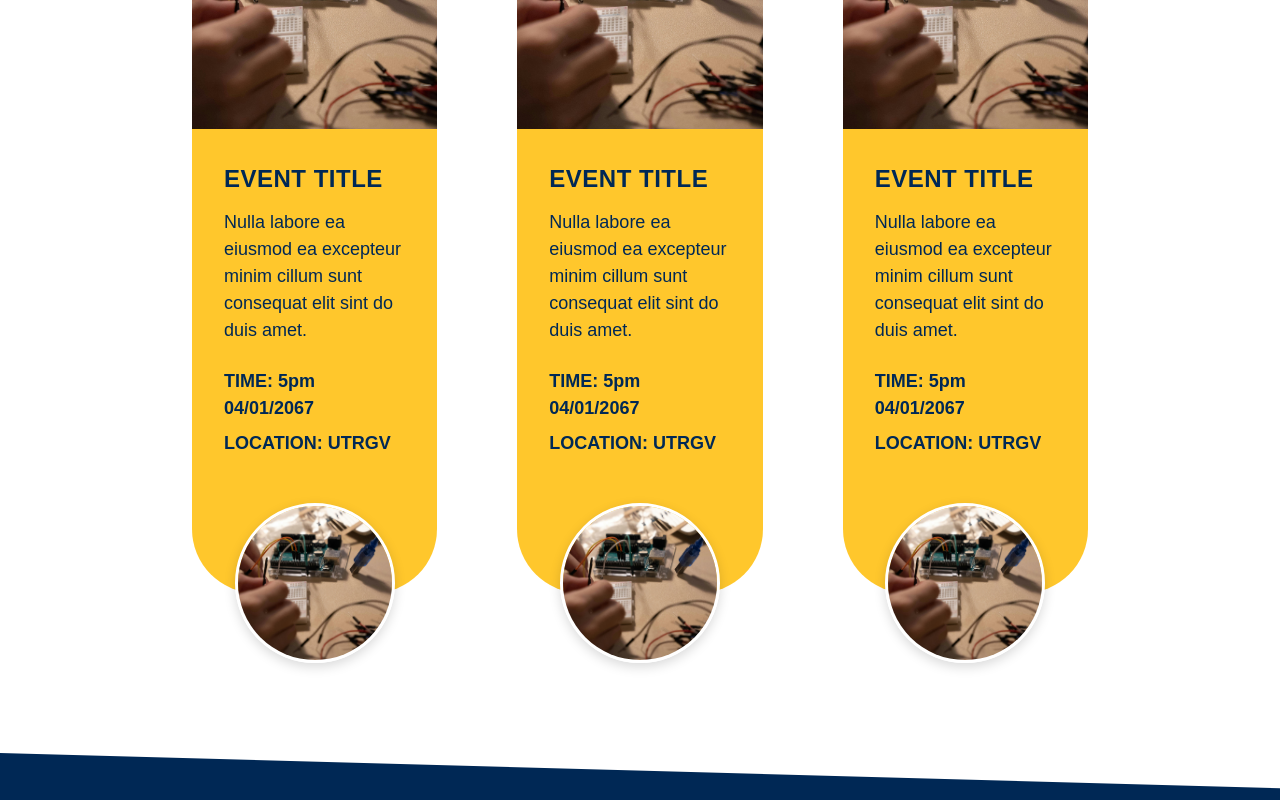
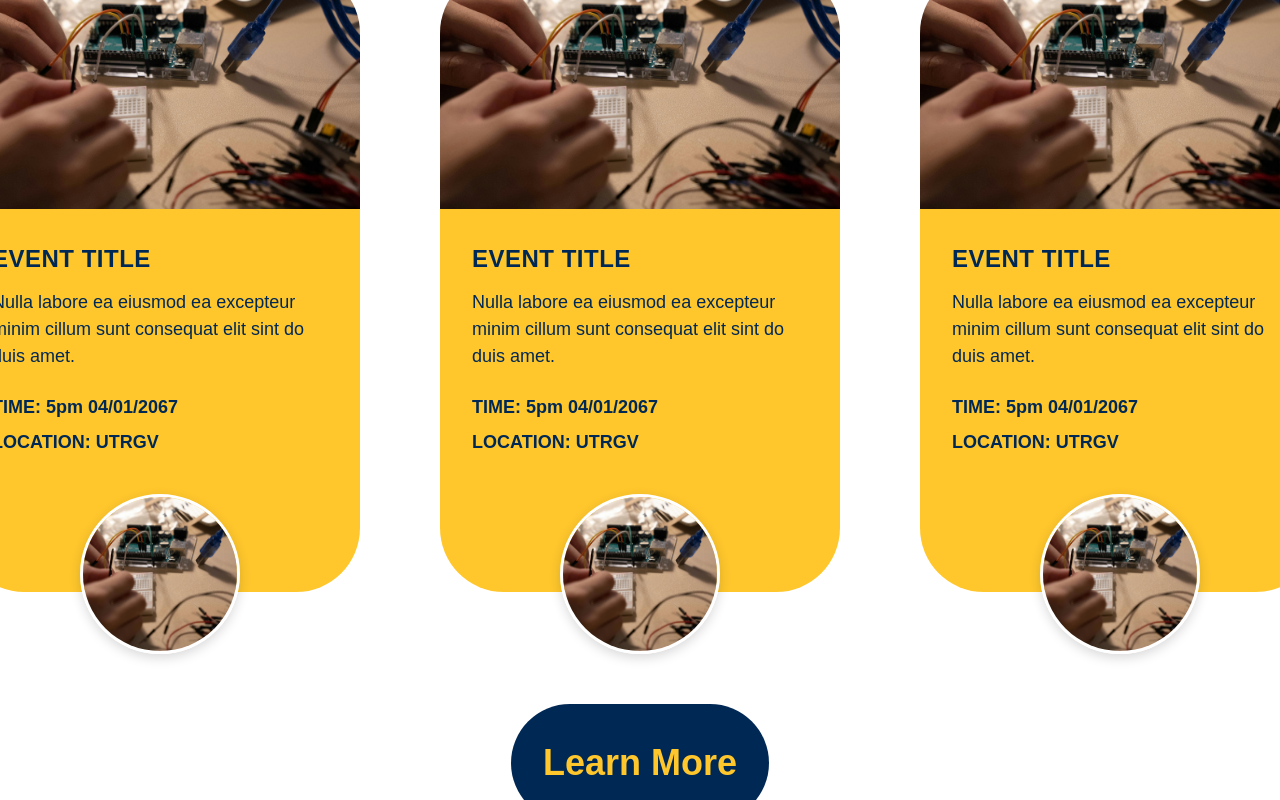
Before and after one commit to IEEE-ESB/R5-Conference-Website, a Next.js app: page / in a window 1280 px wide. Shown: the part 2000-2800 px from the top of the page. Built offline with nearby package versions, Linux system fonts and the light colour scheme.

Commit message:
events done, zoom broke

```diff
--- a/app/components/AngledRectangle/AngledRectangle.module.css
+++ b/app/components/AngledRectangle/AngledRectangle.module.css
@@ -2,7 +2,7 @@
 	position: relative;
 	width: 100%;
 	display: flex;
-	align-items: center;
+	/* align-items: center; */
 	justify-content: center;
 	overflow: hidden;
 	margin: -5rem 0;
@@ -13,7 +13,7 @@
 	font-size: 96px;
 	font-weight: 900;
 	text-align: center;
-	margin-bottom: 5rem;
+	/* margin-bottom: 5rem; */
 }
 
 .angled_rectangle.right {
@@ -52,6 +52,11 @@
 	text-align: left;
 	max-width: 70%;
 	/* z-index: 1; */
-	position: relative;
+	/* position: relative; */
 	padding: 10rem 0;
+	display: flex;
+	flex-direction: column;
+	align-items: center;
+	/* justify-content: center; */
+	gap: 5rem;
 }
--- /dev/null
+++ b/app/components/Button/Button.module.css
@@ -0,0 +1,47 @@
+.container {
+	position: relative;
+	display: flex;
+	align-items: center;
+	justify-content: center;
+	width: 100%; /* Changed from fit-content */
+	overflow: hidden; /* Prevents any image bleed */
+}
+
+.button {
+	border-radius: 60px;
+	font-size: 36px;
+	font-weight: 900;
+	padding: 2rem;
+	margin: 2rem;
+	width: fit-content;
+}
+
+.button.blue {
+	background-color: var(--blue);
+	color: var(--yellow);
+}
+
+.button.blue:hover {
+	cursor: pointer;
+	color: var(--white);
+}
+
+.button.white {
+	background-color: var(--white);
+	color: var(--blue);
+}
+
+.button.blue:hover {
+	cursor: pointer;
+	color: var(--white);
+}
+
+.button.yellow {
+	background-color: var(--yellow);
+	color: var(--blue);
+}
+
+.button.blue:hover {
+	cursor: pointer;
+	color: var(--white);
+}
--- /dev/null
+++ b/app/components/Button/Button.tsx
@@ -0,0 +1,27 @@
+import styles from "./Button.module.css";
+
+export default function Button({
+	href = "#",
+	text,
+	color = "blue",
+}: {
+	href?: string;
+	text: string;
+	color?: "blue" | "white" | "yellow";
+}) {
+	return (
+		<a
+			href={href}
+			className={`${styles.button}
+        ${
+					color == "blue"
+						? styles.blue
+						: color == "white"
+						? styles.white
+						: styles.yellow
+				}`}
+		>
+			{text}
+		</a>
+	);
+}
--- a/app/page.tsx
+++ b/app/page.tsx
@@ -1,4 +1,5 @@
 import AngledRectangle from "@/app/components/AngledRectangle/AngledRectangle";
+import Button from "./components/Button/Button";
 import styles from "./page.module.css";
 
 function EventCard() {
@@ -60,6 +61,7 @@ export default function Home() {
 					<EventCard />
 					<EventCard />
 				</div>
+				<Button text="Learn More" />
 			</AngledRectangle>
 			<AngledRectangle>
 				<h1>Become A Member</h1>
```
